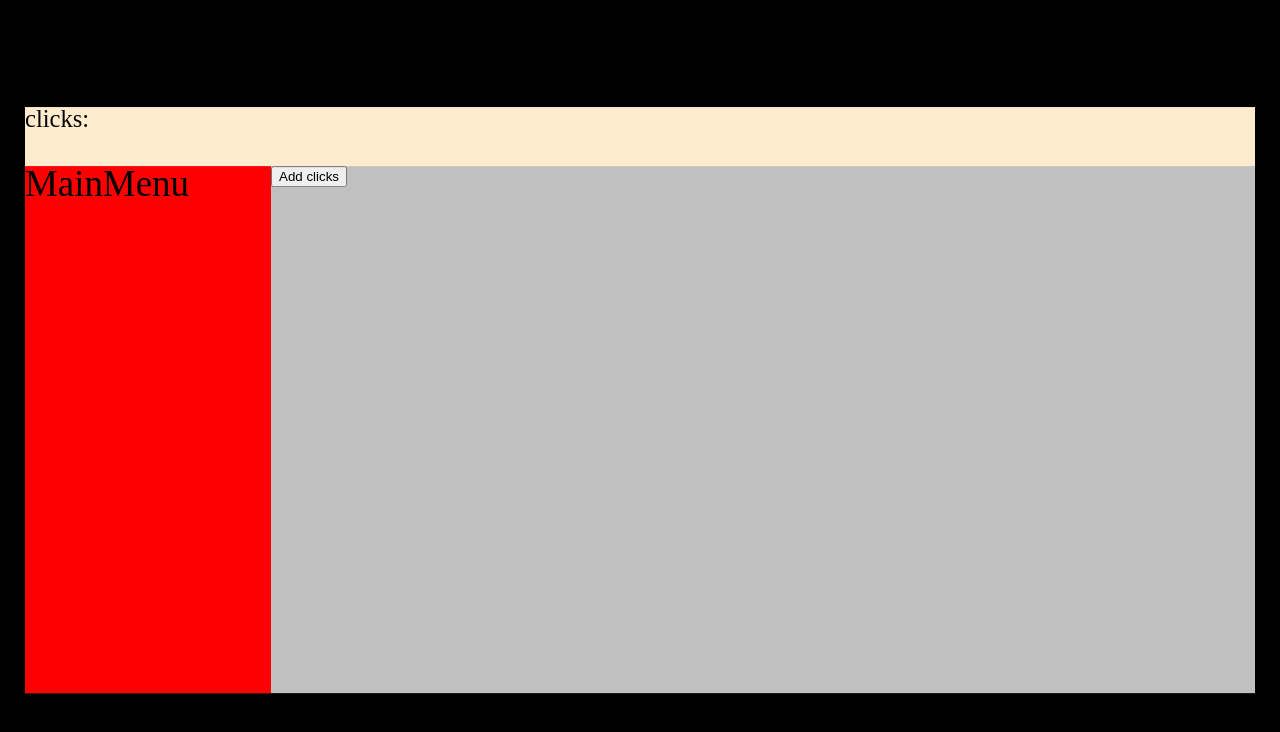
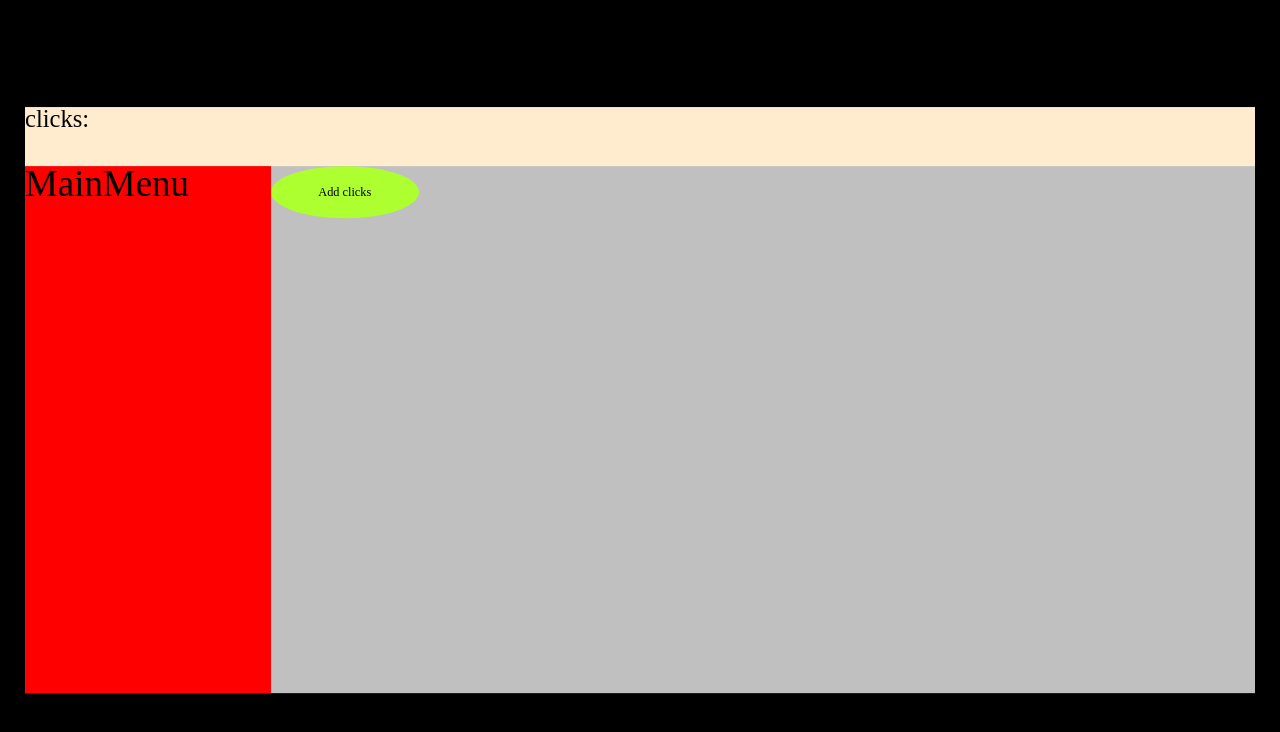
Before and after one commit to aleksandar-radev/animal-idle, a React (Vite) app: page / in a window 1280 px wide. Shown: the top 732 px of the page. Built offline with nearby package versions, Linux system fonts and the light colour scheme; no server answers; the database is empty.

Commit message:
add button style

```diff
--- a/src/components/MainScreen.jsx
+++ b/src/components/MainScreen.jsx
@@ -20,7 +20,9 @@ const MainScreen = () => {
 
   return (
     <div className={'MainScreen'}>
-      <button onClick={addCount} className="Random">Add clicks</button>
+      <div onClick={addCount} className="MainScreen-button">
+        Add clicks
+      </div>
     </div>
   )
 }
--- a/src/components/MainScreen.scss
+++ b/src/components/MainScreen.scss
@@ -1,4 +1,16 @@
 @import "../constants/variables.scss";
 
 .MainScreen {
+  &-button {
+    display: flex;
+    justify-content: center;
+    align-items: center;
+    height: 10%;
+    width: 15%;
+    font-size: pix(10);
+    background-color: greenyellow;
+    text-align: center;
+    border-radius: 50%;
+    user-select: none;
+  }
 }
```
